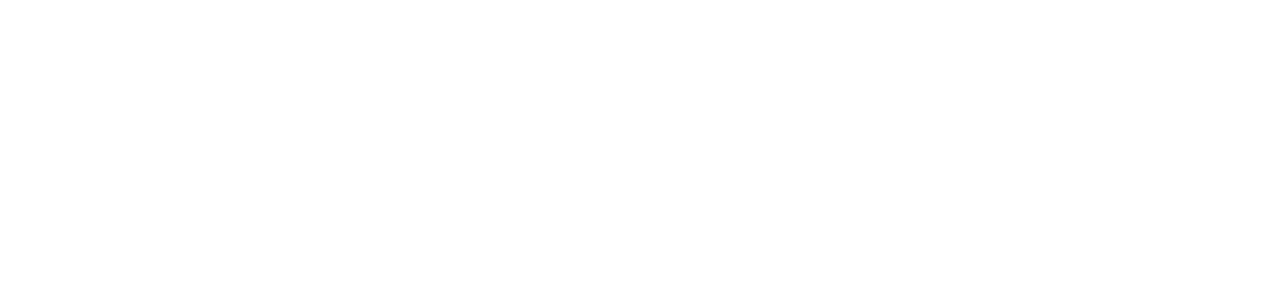
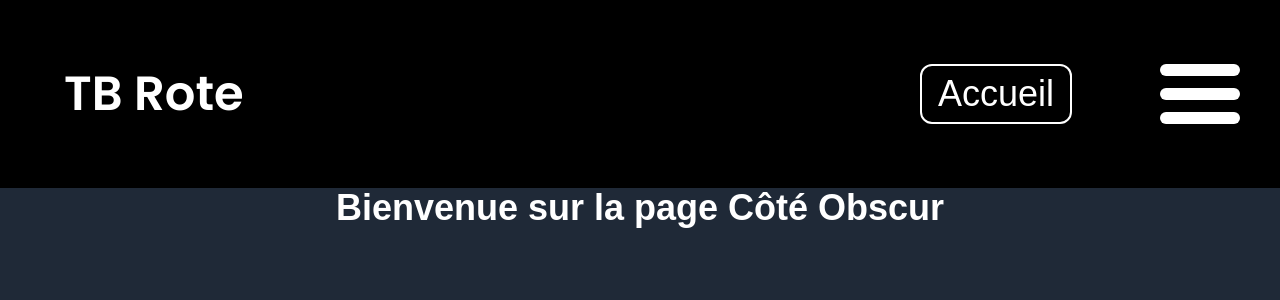
Before and after one commit to MaximeG44270/TB-Rote-JK, a React (Vite) app: page /dark in a window 1280 px wide. Before the commit this address had no page. Shown: the top 300 px of the page. Built offline with nearby package versions, Linux system fonts and the light colour scheme.

Commit message:
ajout des side

```diff
--- a/src/App.tsx
+++ b/src/App.tsx
@@ -1,6 +1,9 @@
 import { Route, Routes } from 'react-router-dom';
 import Accueil from './composants/Accueil/Accueil';
 import Side from './composants/Side/Side';
+import Dark from './composants/Planete/Dark/Dark';
+import Light from './composants/Planete/Light/Light';
+import Mixte from './composants/Planete/Mixte/Mixte';
 
 function App() {
   return (
@@ -8,6 +11,9 @@ function App() {
       <Routes>
         <Route path="/" element={<Accueil />} />
         <Route path="/side" element={<Side />} />
+        <Route path="/dark" element={<Dark />} />
+        <Route path="/light" element={<Light />} />
+        <Route path="/mixte" element={<Mixte />} />
       </Routes>
     </div>
   );
--- a/src/composants/Accueil/Header/NavBar.tsx
+++ b/src/composants/Accueil/Header/NavBar.tsx
@@ -1,4 +1,5 @@
 import React, { useState, useEffect } from "react";
+import { Link } from "react-router-dom";
 
 const NavBar: React.FC = () => {
   const [isMenuOpen, setIsMenuOpen] = useState(false);
@@ -14,14 +15,6 @@ const NavBar: React.FC = () => {
       document.body.style.overflow = "auto";
     };
   }, [isMenuOpen]);
-
-  const scrollToSection = (id: string) => {
-    const section = document.getElementById(id);
-    if (section) {
-      section.scrollIntoView({ behavior: "smooth" });
-      setIsMenuOpen(false);
-    }
-  };
 
   return (
     <nav className="flex items-center z-50 relative">
@@ -53,16 +46,19 @@ const NavBar: React.FC = () => {
         {/* ------------------------------------------- Liens de navigation ------------------------------------------- */}
         <div className="flex flex-col items-center mt-40 h-full space-y-6">
           {[
-            { name: "Coté Obscure", id: "Dark" },
-            { name: "Coté Mixte", id: "mixte" },
-            { name: "Coté Lumineux", id: "Light" },
-          ].map(({ name, id }) => (
-            <span
-              key={id}
-              className="text-lg md:text-2xl font-poppins font-bold cursor-pointer"
-              onClick={() => scrollToSection(id)}
-            >
-              {name}
+            { name: "Côté Obscur", link: "/dark" },
+            { name: "Côté Mixte", link: "/mixte" },
+            { name: "Côté Lumineux", link: "/light" },
+          ].map(({ name, link }) => (
+            <span key={name} className="text-lg md:text-2xl font-poppins font-bold cursor-pointer">
+              <Link
+                to={link} // Utilisation du Link pour la navigation vers une nouvelle page
+                onClick={() => {
+                  setIsMenuOpen(false); // Ferme le menu une fois le lien cliqué
+                }}
+              >
+                {name}
+              </Link>
             </span>
           ))}
         </div>
@@ -71,12 +67,12 @@ const NavBar: React.FC = () => {
       {/* ------------------------------------------- Bouton hamburger ------------------------------------------- */}
       {!isMenuOpen && (
         <div
-          className="relative flex flex-col justify-between items-center md:mb-4 w-8 h-6 cursor-pointer xl:hidden z-20"
+          className="relative flex flex-col justify-between items-center md:mb-4 w-8 h-6 cursor-pointer z-20"
           onClick={toggleMenu}
         >
           <div className="flex flex-col space-y-2 lg:space-y-3">
             <div className="w-10 h-1 rounded-sm md:h-2 md:w-12 md:rounded-md lg:h-3 lg:w-20 lg:rounded-md bg-white transition-all duration-300"></div>
-            <div className="w-10 h-1 rounded-sm md:h-2 md:w-12 md:rounded-md  lg:h-3 lg:w-20  lg:rounded-md  bg-white transition-all duration-300 ml-auto"></div>
+            <div className="w-10 h-1 rounded-sm md:h-2 md:w-12 md:rounded-md lg:h-3 lg:w-20 lg:rounded-md bg-white transition-all duration-300 ml-auto"></div>
             <div className="w-10 h-1 rounded-sm md:h-2 md:w-12 md:rounded-md lg:h-3 lg:w-20 lg:rounded-md bg-white transition-all duration-300"></div>
           </div>
         </div>
--- /dev/null
+++ b/src/composants/Planete/Dark/Dark.tsx
@@ -0,0 +1,13 @@
+import React from 'react';
+import Header from '../Header2/Header';
+
+const Dark: React.FC = () => {
+  return (
+    <div className="w-full h-screen bg-gray-800 text-white">
+      <Header />
+      <h1 className="text-4xl text-center font-bold">Bienvenue sur la page Côté Obscur</h1>
+    </div>
+  );
+};
+
+export default Dark;
--- /dev/null
+++ b/src/composants/Planete/Header2/Header.tsx
@@ -0,0 +1,21 @@
+import React from 'react';
+import NavBar from '../../Accueil/Header/NavBar';
+import { Link } from 'react-router-dom';
+
+const Header: React.FC = () => {
+  return (
+    <header className="text-white bg-black p-6 sm:p-12 lg:p-16 flex flex-row items-center justify-between">
+      <h1 className="text-2xl sm:text-4xl lg:text-5xl font-poppins font-bold">TB Rote</h1>
+      <div className='flex flex-row'>
+        <Link to="/" className="text-white rounded-xl border-white border-2 py-2 px-4 mr-10 md:text-xl lg:text-4xl md:mr-16 lg:mr-28">
+          Accueil
+        </Link>
+        <div className='items-start'>
+            <NavBar />
+        </div>
+      </div>
+    </header>
+  );
+};
+
+export default Header;
--- /dev/null
+++ b/src/composants/Planete/Light/Light.tsx
@@ -0,0 +1,13 @@
+import React from 'react';
+import Header from '../Header2/Header';
+
+const Light: React.FC = () => {
+  return (
+    <div className="w-full h-screen bg-gray-800 text-white">
+      <Header />
+      <h1 className="text-4xl text-center font-bold">Bienvenue sur la page Côté Lumineux</h1>
+    </div>
+  );
+};
+
+export default Light;
--- /dev/null
+++ b/src/composants/Planete/Mixte/Mixte.tsx
@@ -0,0 +1,13 @@
+import React from 'react';
+import Header from '../Header2/Header';
+
+const Mixte: React.FC = () => {
+  return (
+    <div className="w-full h-screen bg-gray-800 text-white">
+      <Header />
+      <h1 className="text-4xl text-center font-bold">Bienvenue sur la page Mixte</h1>
+    </div>
+  );
+};
+
+export default Mixte;
--- a/src/composants/Side/Carousel/ResponsiveCarousel.tsx
+++ b/src/composants/Side/Carousel/ResponsiveCarousel.tsx
@@ -1,10 +1,11 @@
 import React from 'react';
+import { Link } from 'react-router-dom';
 
 const ResponsiveCarousel: React.FC = () => {
   const slides = [
-    { src: '/Accueil/side/dark.webp', text: 'Côté Obscur' },
-    { src: '/Accueil/side/mixte.webp', text: 'Mixte' },
-    { src: '/Accueil/side/light.webp', text: 'Côté Lumineux' },
+    { src: '/Accueil/side/dark.webp', text: 'Côté Obscur', link: '/dark' },
+    { src: '/Accueil/side/mixte.webp', text: 'Mixte', link: '/mixte' },
+    { src: '/Accueil/side/light.webp', text: 'Côté Lumineux', link: '/light' },
   ];
 
   return (
@@ -27,8 +28,15 @@ const ResponsiveCarousel: React.FC = () => {
             {/* ------------------------------------------- Voile sombre qui disparaît ------------------------------------------- */}
             <div className="absolute inset-0 bg-black/90 z-10 transition-opacity duration-300 group-hover:opacity-0" />
             {/* ------------------------------------------- Texte avec effet de fade (transition d'opacité) ------------------------------------------- */}
-            <div className="absolute inset-0 flex items-center justify-center text-white text-7xl font-bold p-12 opacity-0 transition-opacity duration-500 ease-in-out group-hover:opacity-100 z-20">
-              {slide.text}
+            <div className="absolute inset-0 flex flex-col items-center justify-center text-white text-7xl font-bold p-12 opacity-0 transition-opacity duration-500 ease-in-out group-hover:opacity-100 z-20">
+              <div>{slide.text}</div>
+              {/* ------------------------------------------- Bouton "Entrer" avec effet de fade et lien dynamique ------------------------------------------- */}
+              <Link
+                to={slide.link}
+                className="mt-20 px-6 py-3 text-white font-poppins font-semibold text-3xl rounded-xl border-4 transition-opacity duration-500 ease-in-out opacity-0 group-hover:opacity-100"
+              >
+                Entrer
+              </Link>
             </div>
           </div>
         ))}
```
